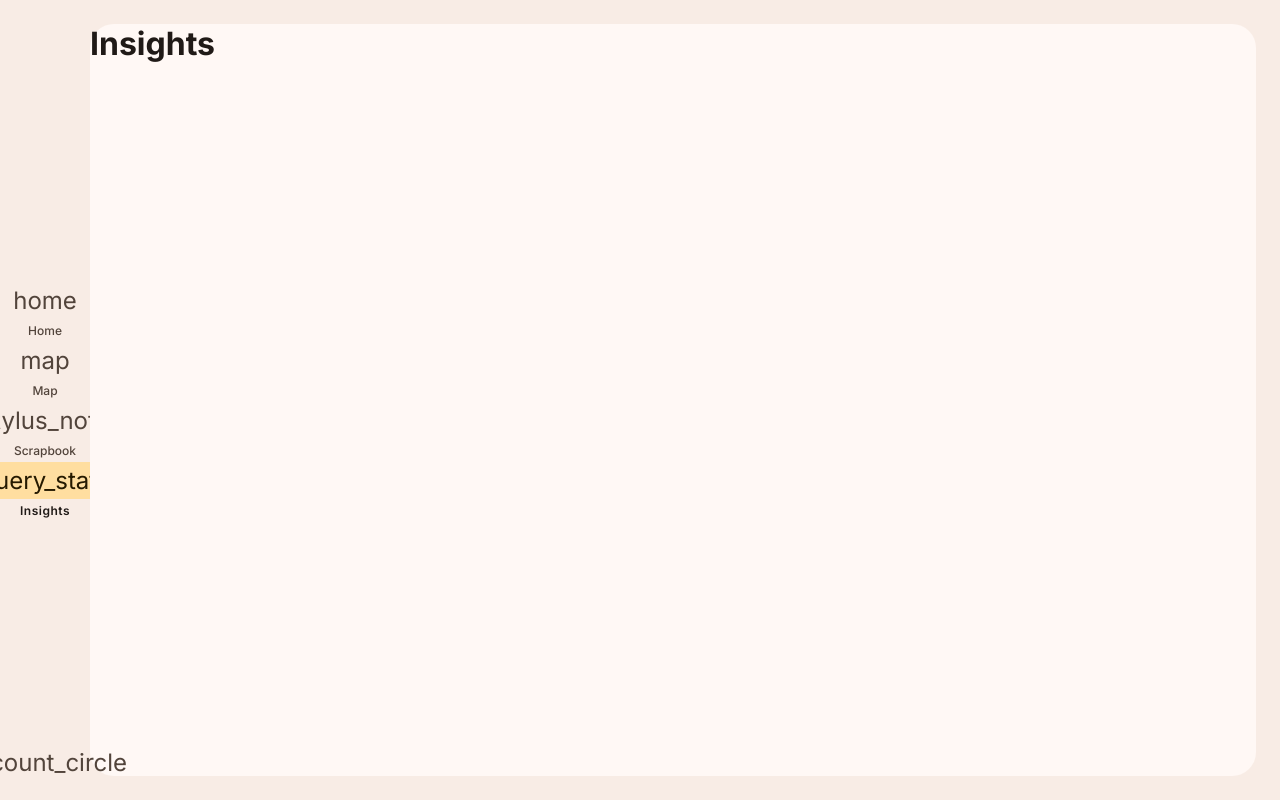
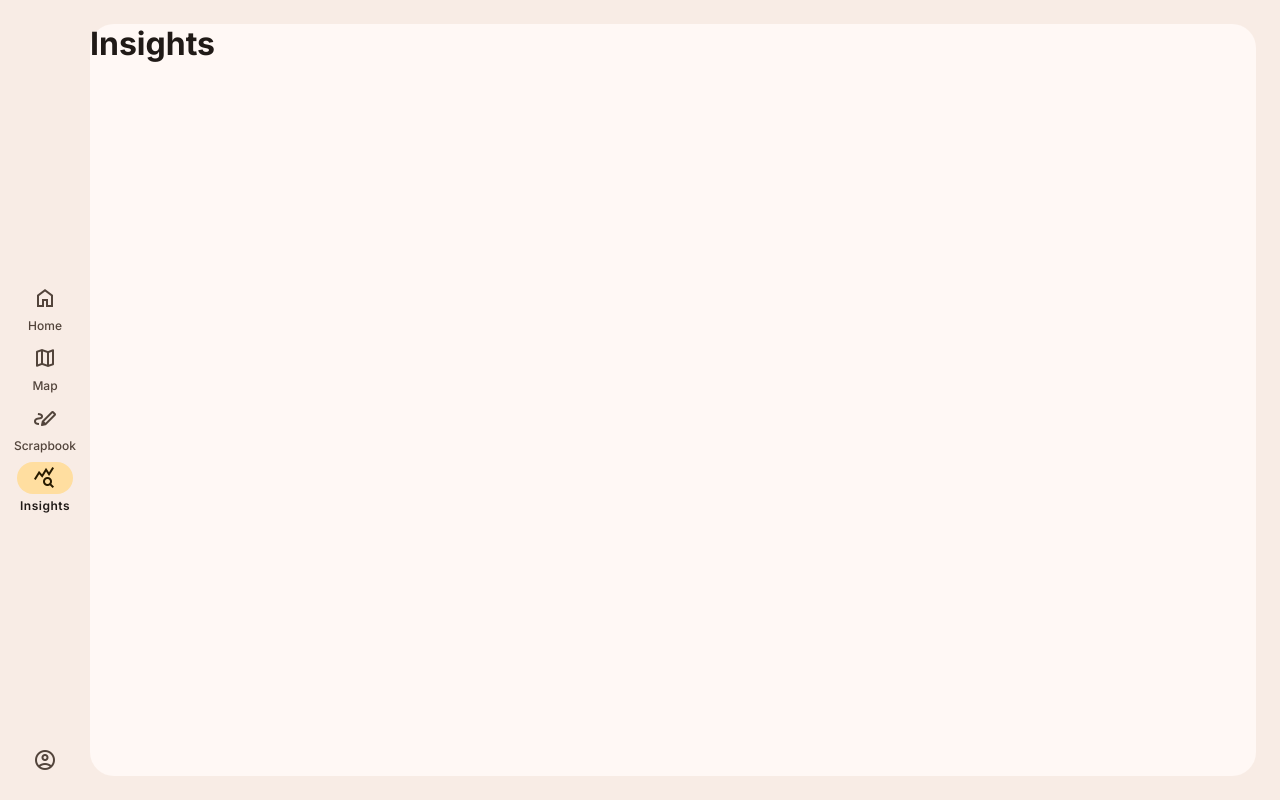
Before and after one commit to mhmatthall/matttest4dte, a Next.js app: page /dashboard/insights in a window 1280 px wide. Built offline with nearby package versions, Linux system fonts and the light colour scheme.

Commit message:
Fix material symbol loading issue - Replaced crap CSS injection in _document with package - Reconciled npm audit vuln notices - Moved viewport tag from _document to _app

```diff
--- a/package.json
+++ b/package.json
@@ -20,6 +20,7 @@
     "axios": "^1.4.0",
     "bcrypt": "^5.1.0",
     "iron-session": "^6.3.1",
+    "material-symbols": "^0.10.3",
     "next": "13.4.4",
     "react": "18.2.0",
     "react-dom": "18.2.0",
--- a/src/components/dashboard/NavButton.jsx
+++ b/src/components/dashboard/NavButton.jsx
@@ -11,7 +11,7 @@ export default function RailButton({ href, label, glyph }) {
     <Link href={href} className={style.bounds} replace>
       <div className={style.symbolContainer}>
         <div className={isActive ? style.symbolAreaActive : style.symbolArea}>
-          <span class="material-symbols-outlined" className={style.symbol}>
+          <span className={style["material-symbols-outlined"]}>
             {glyph}
           </span>
         </div>
--- a/src/components/dashboard/NavButton.module.scss
+++ b/src/components/dashboard/NavButton.module.scss
@@ -1,5 +1,6 @@
 @use "@/styles/theme";
 @use "@/styles/m3";
+@import "material-symbols";
 
 .bounds {
   display: flex;
@@ -51,7 +52,8 @@
       padding: 4px 16px;
       border-radius: theme.$corner-full;
 
-      .symbol {
+      // Modify imported material-symbols style
+      .material-symbols-outlined {
         font-size: theme.$medium-symbol;
       }
     }
--- a/src/pages/_app.jsx
+++ b/src/pages/_app.jsx
@@ -1,12 +1,17 @@
 // Applies global styles to entire app
 import "@/styles/globals.scss";
+import "material-symbols/outlined.css";
 import { Inter } from "next/font/google";
+import Head from "next/head";
 
 const inter = Inter({ subsets: ["latin"] });
 
 export default function App({ Component, pageProps }) {
   return (
     <>
+      <Head>
+        <meta name="viewport" content="width=device-width, initial-scale=1" />
+      </Head>
       <style jsx global>{`
         html {
           font-family: ${inter.style.fontFamily};
--- a/src/pages/_document.jsx
+++ b/src/pages/_document.jsx
@@ -4,13 +4,7 @@ export default class MyDocument extends Document {
   render() {
     return (
       <Html lang="en-gb">
-        <Head>
-          <meta name="viewport" content="width=device-width, initial-scale=1" />
-          <link
-            href="https://fonts.googleapis.com/css2?family=Material+Symbols+Outlined:opsz,wght,FILL,GRAD@40,600,0,200&display=optional"
-            rel="stylesheet"
-          />
-        </Head>
+        <Head />
         <body>
           <Main />
           <NextScript />
```
Also changed, not shown: 1 other file (tests, documents, lock files or other folders).
